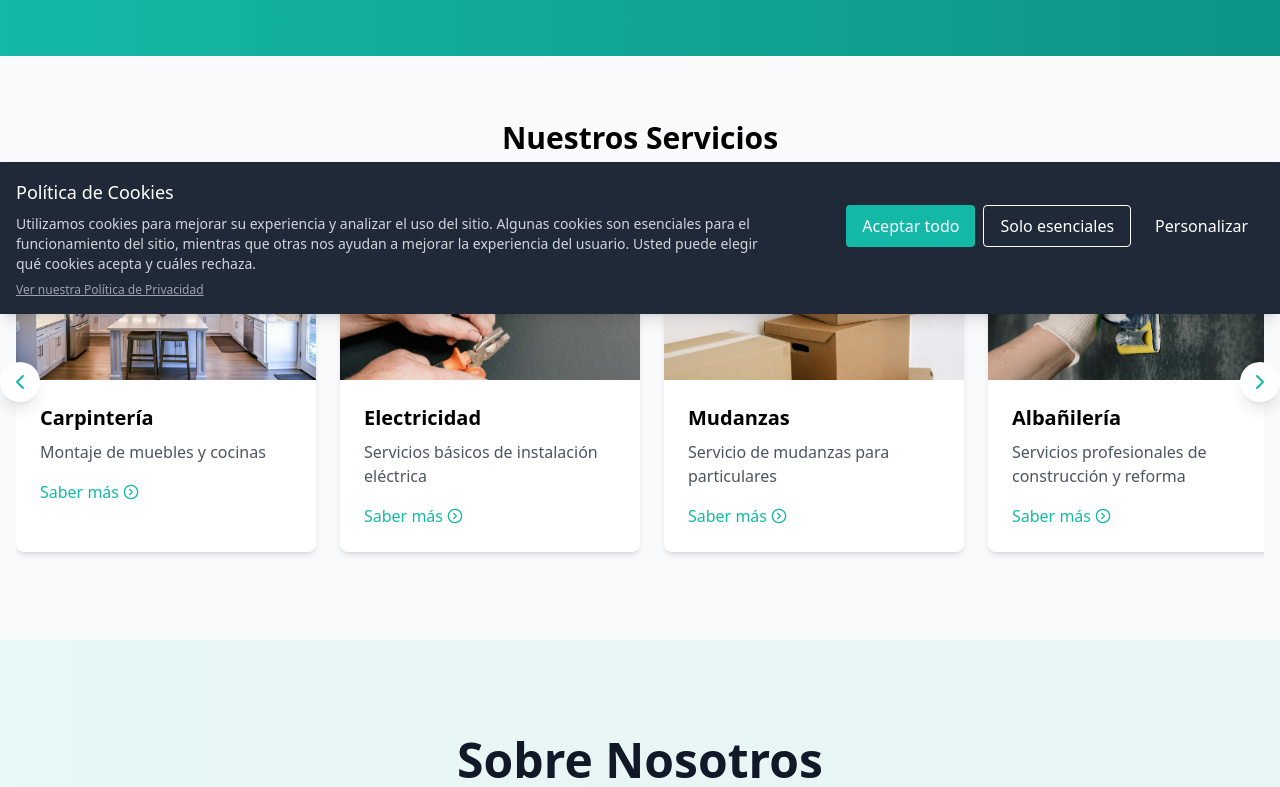
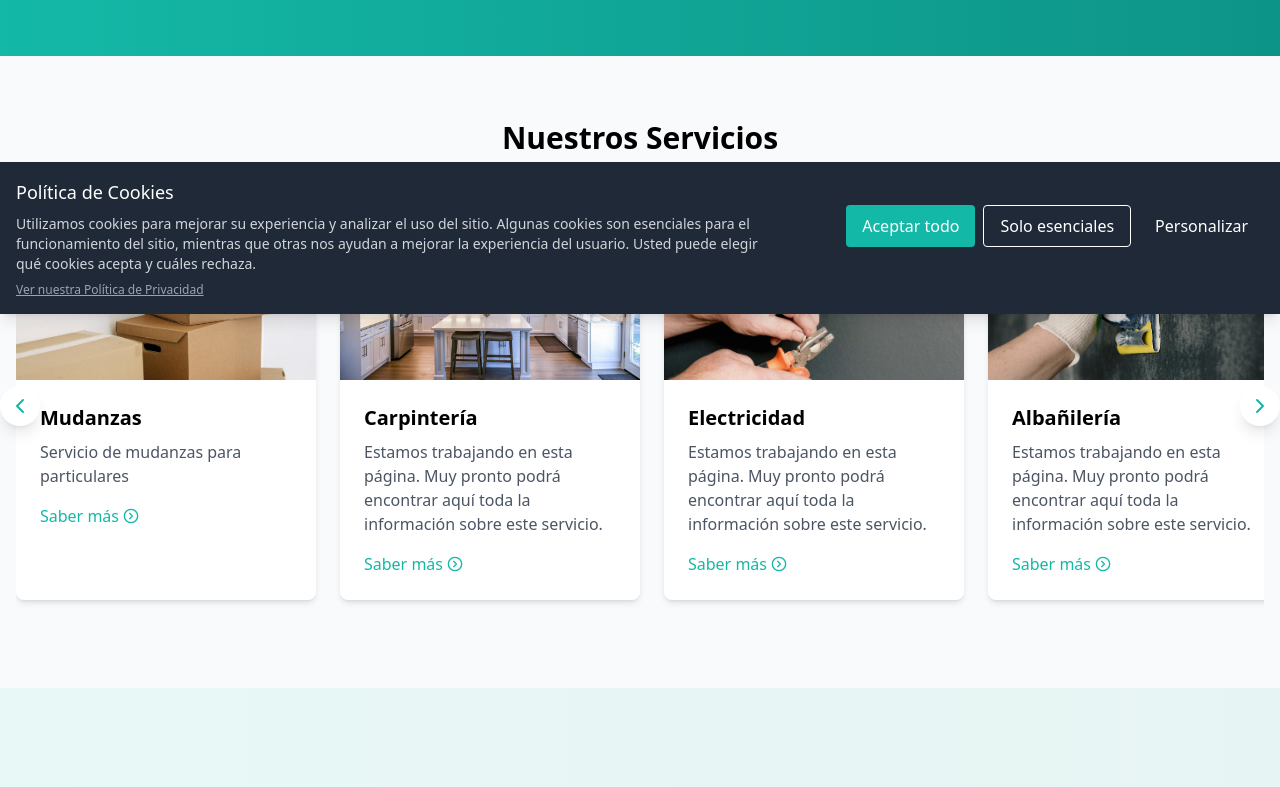
Before and after one commit to LucasOU21/2MManitasIvan, a React (Vite) app: page / in a window 1280 px wide. Shown: the part 486-1273 px from the top of the page. Built offline with nearby package versions, Linux system fonts and the light colour scheme; no server answers; the database is empty.

Commit message:
Updated the website containers, having mudanzas be primary

```diff
--- a/src/components/Header.jsx
+++ b/src/components/Header.jsx
@@ -7,21 +7,40 @@ const Header = () => {
   const [isServicesDropdownOpen, setIsServicesDropdownOpen] = useState(false);
   const dropdownRef = useRef(null);
 
-  // Full list of services for the dropdown
+  // Full list of services for the dropdown - only Mudanzas has a dedicated page
   const services = [
-    { title: "Carpintería", path: "/carpinteria" },
-    { title: "Electricidad", path: "/electricidad" },
-    { title: "Mudanzas", path: "/mudanzas" },
-    { title: "Albañilería", path: "/albanileria" },
-    { title: "Plato de Ducha", path: "/plato-ducha" },
-    { title: "Tarima", path: "/tarima" },
-    { title: "Pladur", path: "/pladur" },
-    { title: "Pintura", path: "/pintura" },
-    { title: "Fontanería", path: "/fontaneria" }
+    { title: "Mudanzas", path: "/mudanzas", hasPage: true },
+    { title: "Carpintería", path: "#services", hasPage: false },
+    { title: "Electricidad", path: "#services", hasPage: false },
+    { title: "Albañilería", path: "#services", hasPage: false },
+    { title: "Plato de Ducha", path: "#services", hasPage: false },
+    { title: "Tarima", path: "#services", hasPage: false },
+    { title: "Pladur", path: "#services", hasPage: false },
+    { title: "Pintura", path: "#services", hasPage: false },
+    { title: "Fontanería", path: "#services", hasPage: false }
   ];
 
   // Check if we're on the home page or a service page
   const isHomePage = window.location.pathname === '/';
+
+  // Function to handle service link clicks
+  const handleServiceClick = (service, e) => {
+    if (!service.hasPage) {
+      e.preventDefault();
+      // If on home page, scroll to services section
+      if (isHomePage) {
+        document.getElementById('services')?.scrollIntoView({ behavior: 'smooth' });
+      } else {
+        // If on another page, store instruction to scroll to services and redirect to home
+        sessionStorage.setItem('scrollToSection', 'services');
+        window.location.href = '/';
+      }
+      // Close the dropdown
+      setIsServicesDropdownOpen(false);
+      setIsMenuOpen(false);
+    }
+    // For Mudanzas, let the default link behavior take place
+  };
 
   // Function to handle navigation to sections on the main page
   const navigateToMainSection = (sectionId, e) => {
@@ -31,7 +50,6 @@ const Header = () => {
       document.getElementById(sectionId)?.scrollIntoView({ behavior: 'smooth' });
     } else {
       // If on another page, store the target section in sessionStorage
-      // and redirect to home page
       sessionStorage.setItem('scrollToSection', sectionId);
       // Let the link proceed naturally to the home page
     }
@@ -107,6 +125,7 @@ const Header = () => {
                         key={index}
                         href={service.path}
                         className="block px-4 py-2 text-sm text-gray-700 hover:bg-teal-500 hover:text-white"
+                        onClick={(e) => handleServiceClick(service, e)}
                       >
                         {service.title}
                       </a>
@@ -164,6 +183,7 @@ const Header = () => {
                     key={index}
                     href={service.path}
                     className="block py-2 px-2 text-white hover:text-teal-200"
+                    onClick={(e) => handleServiceClick(service, e)}
                   >
                     {service.title}
                   </a>
--- a/src/components/Services.jsx
+++ b/src/components/Services.jsx
@@ -1,5 +1,6 @@
-import React, { useRef } from 'react';
+import React, { useRef, useState } from 'react';
 import { ChevronRight, ChevronLeft, ChevronRightCircle } from 'lucide-react';
+import ServiceDetail from './ServiceDetail';
 import SwipeIndicator from './SwipeIndicator';
 
 // Use relative paths starting with ../
@@ -22,81 +23,96 @@ import fontaneriaImg1 from '../assets/fontaneria1.jpg';
 import fontaneriaImg2 from '../assets/fontaneria2.jpg';
 import fontaneriaImg3 from '../assets/fontaneria3.jpg';
 
+const workingOnPageMessage = "Estamos trabajando en esta página. Muy pronto podrá encontrar aquí toda la información sobre este servicio.";
+
 const services = [
-  {
-    title: "Carpintería",
-    description: "Montaje de muebles y cocinas",
-    image: carpinteriaImg1,
-    details: "Servicio especializado en montaje de cocinas y muebles de Ikea, Leroy Merlin y otras tiendas.",
-    path: "/carpinteria"
-  },
-  {
-    title: "Electricidad",
-    description: "Servicios básicos de instalación eléctrica",
-    images: [electricidadImg1, electricidadImg2, electricidadImg3],
-    image: electricidadImg1,
-    details: "Servicios básicos de electricidad para el hogar.",
-    path: "/electricidad"
-  },
+  // Mudanza as the first service
   {
     title: "Mudanzas",
     description: "Servicio de mudanzas para particulares",
     images: [mudanzasImg1],
     image: mudanzasImg1,
     details: "Servicio de mudanzas exclusivamente para particulares.",
-    path: "/mudanzas"
+    path: "/mudanzas",
+    hasPage: true
+  },
+  // Other services with "working on page" message
+  {
+    title: "Carpintería",
+    description: workingOnPageMessage,
+    image: carpinteriaImg1,
+    details: workingOnPageMessage,
+    path: "/carpinteria",
+    hasPage: false
+  },
+  {
+    title: "Electricidad",
+    description: workingOnPageMessage,
+    images: [electricidadImg1, electricidadImg2, electricidadImg3],
+    image: electricidadImg1,
+    details: workingOnPageMessage,
+    path: "/electricidad",
+    hasPage: false
   },
   {
     title: "Albañilería",
-    description: "Servicios profesionales de construcción y reforma",
+    description: workingOnPageMessage,
     images: [albanileriaImg1, albanileriaImg2],
     image: albanileriaImg1,
-    details: "Servicios completos de albañilería para pequeñas y medianas reformas.",
-    path: "/albanileria"
+    details: workingOnPageMessage,
+    path: "/albanileria",
+    hasPage: false
   },
   {
     title: "Plato de Ducha",
-    description: "Instalación y reforma de platos de ducha",
+    description: workingOnPageMessage,
     images: [platoDuchaImg1, platoDuchaImg2],
     image: platoDuchaImg1,
-    details: "Especialistas en instalación y sustitución de platos de ducha.",
-    path: "/plato-ducha"
+    details: workingOnPageMessage,
+    path: "/plato-ducha",
+    hasPage: false
   },
   {
     title: "Tarima",
-    description: "Instalación de tarimas y rodapiés",
+    description: workingOnPageMessage,
     images: [tarimaImg1, tarimaImg2],
     image: tarimaImg1,
-    details: "Instalación profesional de tarimas flotantes, macizas y rodapiés.",
-    path: "/tarima"
+    details: workingOnPageMessage,
+    path: "/tarima",
+    hasPage: false
   },
   {
     title: "Pladur",
-    description: "Trabajos de construcción en pladur",
+    description: workingOnPageMessage,
     images: [pladurImg1],
     image: pladurImg1,
-    details: "Especialistas en estructuras e instalaciones de pladur.",
-    path: "/pladur"
+    details: workingOnPageMessage,
+    path: "/pladur",
+    hasPage: false
   },
   {
     title: "Pintura",
-    description: "Servicios profesionales de pintura",
+    description: workingOnPageMessage,
     images: [pinturaImg1],
     image: pinturaImg1,
-    details: "Servicio de pintura interior y exterior.",
-    path: "/pintura"
+    details: workingOnPageMessage,
+    path: "/pintura",
+    hasPage: false
   },
   {
     title: "Fontanería",
-    description: "Soluciones en fontanería",
+    description: workingOnPageMessage,
     images: [fontaneriaImg1, fontaneriaImg2, fontaneriaImg3],
     image: fontaneriaImg1,
-    details: "Fontaneros profesionales para instalaciones y reparaciones.",
-    path: "/fontaneria"
+    details: workingOnPageMessage,
+    path: "/fontaneria",
+    hasPage: false
   }
 ];
 
 const Services = () => {
+  const [selectedService, setSelectedService] = useState(null);
+  const [isServiceDetailOpen, setIsServiceDetailOpen] = useState(false);
   const scrollContainerRef = useRef(null);
 
   const scroll = (direction) => {
@@ -107,8 +123,15 @@ const Services = () => {
     }
   };
 
-  const navigateToService = (path) => {
-    window.location.href = path;
+  const handleServiceClick = (service) => {
+    if (service.hasPage) {
+      // For services with dedicated pages (only Mudanzas for now)
+      window.location.href = service.path;
+    } else {
+      // For other services, show the modal with the "working on page" message
+      setSelectedService(service);
+      setIsServiceDetailOpen(true);
+    }
   };
 
   return (
@@ -138,7 +161,7 @@ const Services = () => {
               <div
                 key={index}
                 className="min-w-[300px] bg-white rounded-lg shadow-md overflow-hidden hover:shadow-xl transition-shadow snap-start cursor-pointer"
-                onClick={() => navigateToService(service.path)}
+                onClick={() => handleServiceClick(service)}
               >
                 <img
                   src={service.image}
@@ -151,7 +174,7 @@ const Services = () => {
                   <button
                     onClick={(e) => {
                       e.stopPropagation();
-                      navigateToService(service.path);
+                      handleServiceClick(service);
                     }}
                     className="text-teal-500 font-medium flex items-center hover:text-teal-600"
                   >
@@ -172,6 +195,14 @@ const Services = () => {
           </button>
         </div>
       </div>
+
+      {selectedService && (
+        <ServiceDetail
+          isOpen={isServiceDetailOpen}
+          setIsOpen={setIsServiceDetailOpen}
+          service={selectedService}
+        />
+      )}
     </section>
   );
 };
```
